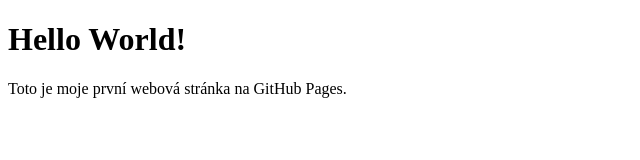
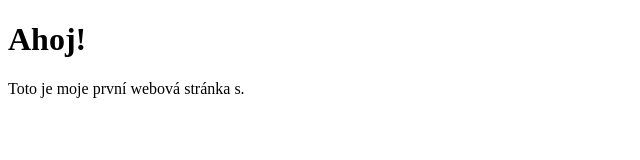
Before and after one commit to ok1atz/ok1atz.github.io, a plain HTML site: page index.html in a window 1280 px wide. Shown: the whole page, without its empty margins (0-640 px from the left). Drawn offline with Linux system fonts and the light colour scheme.

Commit message:
Update index.html

```diff
--- a/index.html
+++ b/index.html
@@ -5,7 +5,7 @@
   <title>Můj první web na githubu</title>
 </head>
 <body>
-  <h1>Hello World!</h1>
-  <p>Toto je moje první webová stránka na GitHub Pages.</p>
+  <h1>Ahoj!</h1>
+  <p>Toto je moje první webová stránka s.</p>
 </body>
 </html>
```
